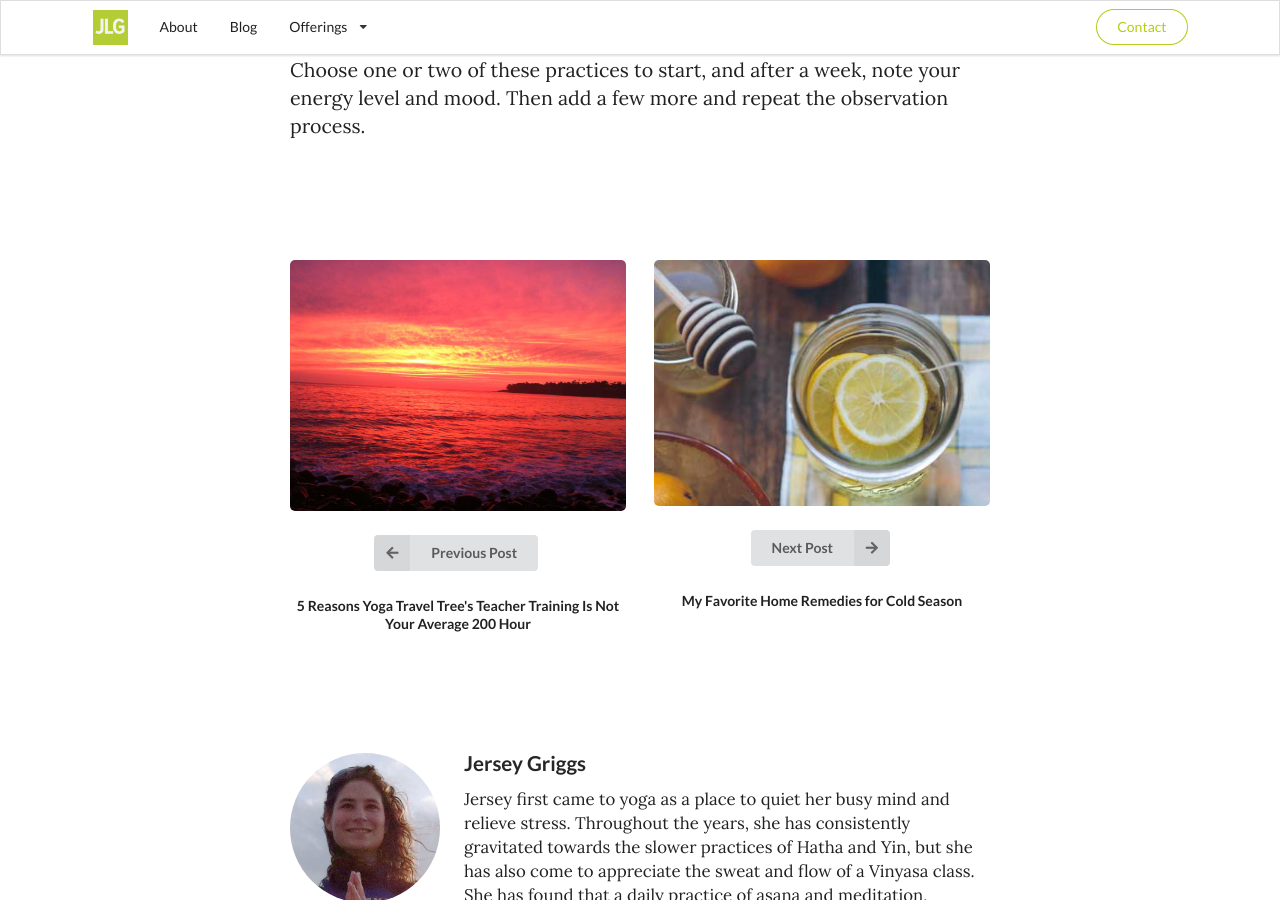
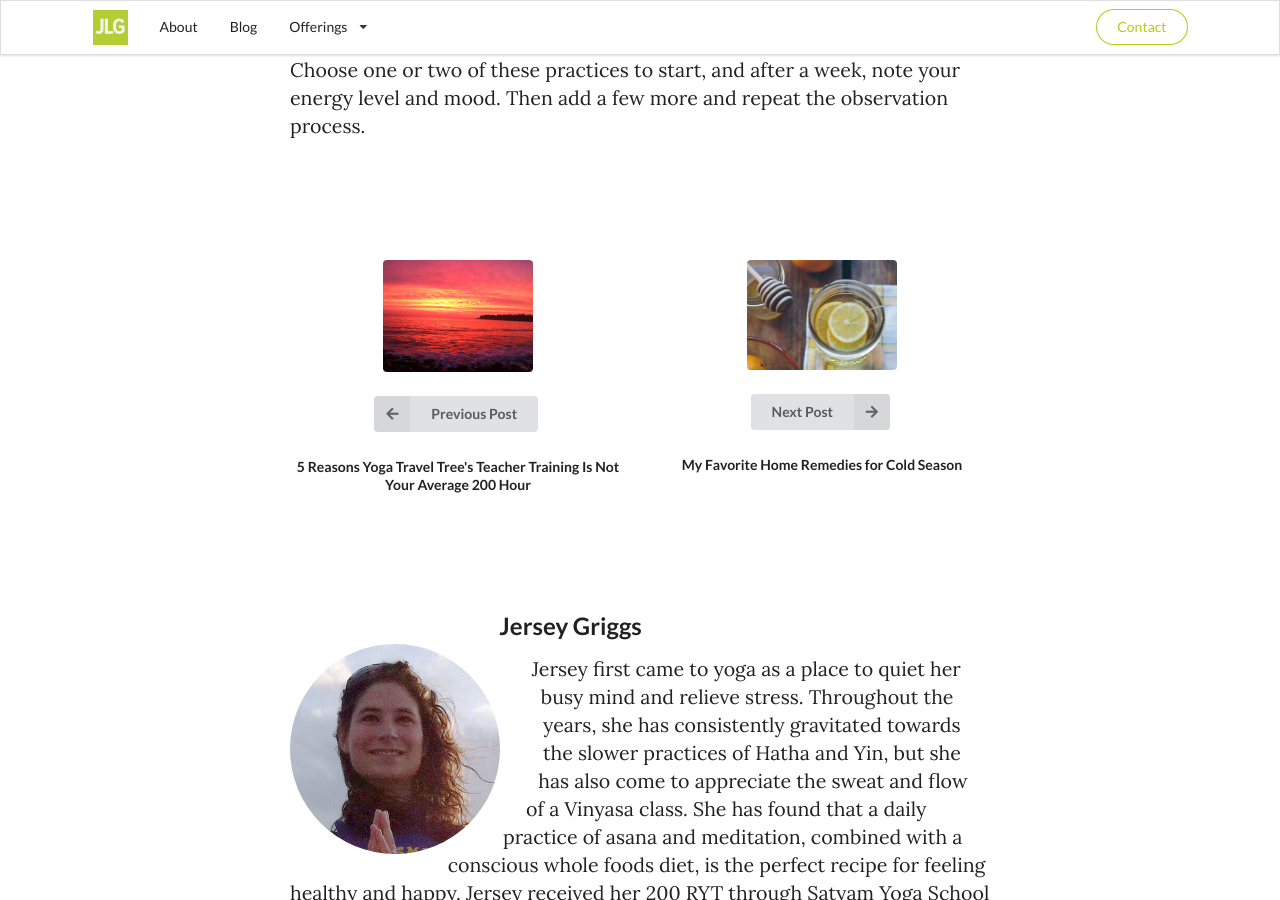
Before and after one commit to yogi-jerz/yogi-jerz.github.io, a Jekyll site: the page built from _posts/2016-01-06-4-simple-ayurveda-practices-to-incorporate-into-your-daily-routine.markdown, in a window 1280 px wide and 900 px high, scrolled down 2611 px. Built offline with Jekyll 4.4.1, drawn with Linux system fonts in a browser that asks for light colours; nearby versions of some CDN libraries; comment, search, counter and statistics services are not loaded.

```diff
--- a/_layouts/post.html
+++ b/_layouts/post.html
@@ -21,7 +21,7 @@
                 <div class="column">
                     {% if page.previous %}
                     <a href="{{ page.previous.url }}">
-                        <img class="ui rounded fluid image" src="{{ page.previous.thumbnail }}">
+                        <img class="ui rounded small image" style="margin: 0 auto;" src="{{ page.previous.thumbnail }}">
                     </a>
                     </br>
                     <a class="ui labeled icon button" href="{{ page.previous.url }}"><i class="left arrow icon"></i>Previous
@@ -33,7 +33,7 @@
                 <div class="column">
                     {% if page.next %}
                     <a href="{{ page.next.url }}">
-                        <img class="ui rounded fluid image" src="{{ page.next.thumbnail }}">
+                        <img class="ui rounded small image" style="margin: 0 auto;" src="{{ page.next.thumbnail }}">
                     </a>
                     </br>
                     <a class="ui right labeled icon button" href="{{ page.next.url }}"><i class="right arrow icon"></i>Next Post
@@ -45,18 +45,23 @@
         </div>
     </section>
     <section class="section">
-        <div class="ui items">
-            <div class="item">
-                <a class="ui small image">
-                    <img style="border-radius: 50%;" src="{{ page.author-image }}">
-                </a>
+
+                    <img style=" width: 30%;
+                                height: auto;
+                                float: left;
+                                margin-right:4rem;
+                                margin-top: 30px;
+                                border-radius: 50%;
+                                -webkit-shape-outside:circle();
+                                shape-outside:circle();"
+                         src="{{ page.author-image }}">
                 <div class="content">
-                    <h4 class="header">
+                    <h2 class="ui header">
                         {% if page.author %}
                         {{ page.author }}
                         {% endif%}
-                    </h4>
-                    <div class="description">
+                    </h2>
+
                         <p>{{ site.author-bio }}</p>
                         {% if page.social %}
                             <section class="subsection">
@@ -68,4 +73,6 @@
             </div>
         </div>
     </section>
+    <div class="ui text container">
     {% if page.comments %} {% include disqus.html %} {% endif %}
+    </div>
```
